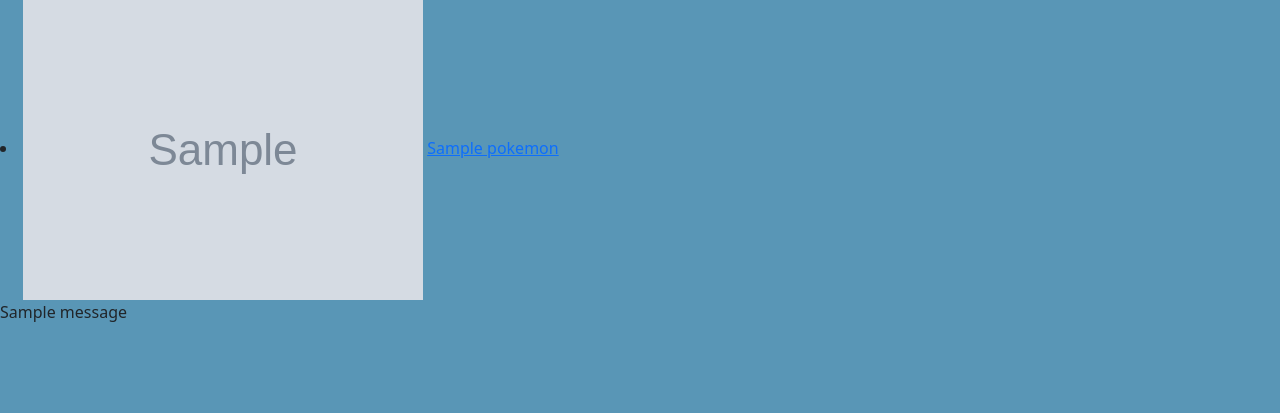
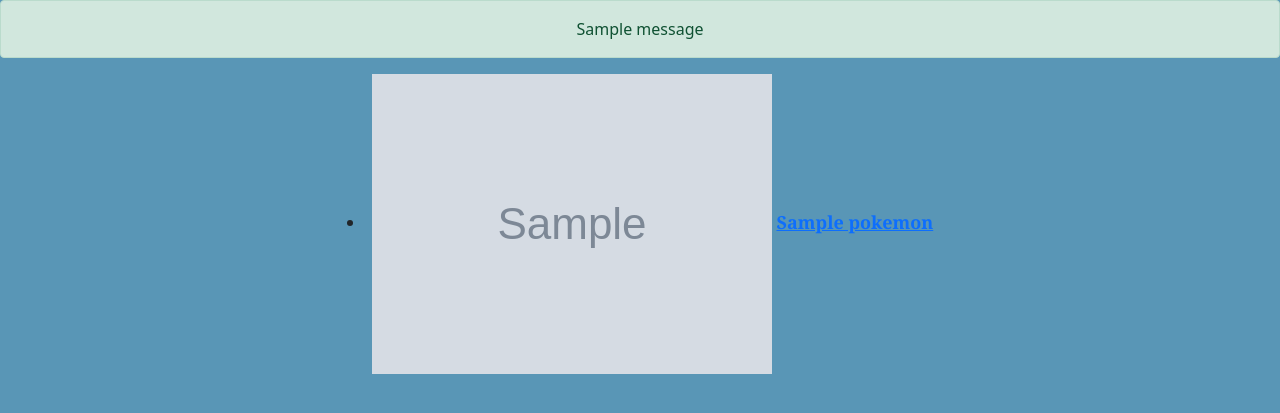
Before and after one commit to Redboiye/pokebug-django, a Django app: page /users/favorites/ in a window 1280 px wide. Shown: the part 61-474 px from the top of the page. Run offline with Django 5.2, Linux system fonts and the light colour scheme; a user stored in the database is signed in; tables that the repository leaves empty hold one stand-in row (values such as "Sample post"); grey boxes marked "Sample" are stand-in pictures; one stand-in notice (Sample message) is shown.

Commit message:
add favorite css styles

```diff
--- a/pokemon/static/css/styles.css
+++ b/pokemon/static/css/styles.css
@@ -173,3 +173,54 @@ ul {
 
 
 }
+
+/*.messages {
+    font-family: monospace;
+    background-color: #8c5afb;
+    color: white;
+    padding: 10px;
+    white-space: pre;
+    word-wrap: break-word;
+    text-align: center;
+
+}*/
+
+.favorites-name {
+    font-size: 18px;
+    font-family: 'georgia', serif;
+    font-weight: bold;
+    text-align: center;
+
+}
+
+.alert {
+    padding: 15px;
+    margin-bottom: 20px;
+    border: 1px solid transparent;
+    border-radius: 4px;
+    text-align: center
+}
+
+.alert-success {
+    color: #3c763d;
+    background-color: #dff0d8;
+    border-color: #d6e9c6;
+}
+
+.alert-error, .alert-danger {
+    color: #a94442;
+    background-color: #f2dede;
+    border-color: #ebccd1;
+}
+
+.alert-info {
+    color: #31708f;
+    background-color: #d9edf7;
+    border-color: #bce8f1;
+}
+
+.alert-warning {
+    color: #8a6d3b;
+    background-color: #fcf8e3;
+    border-color: #faebcc;
+}
--- a/pokemon/templates/users/favorites.html
+++ b/pokemon/templates/users/favorites.html
@@ -36,6 +36,17 @@
             </ul>
         </div>
     </nav>
+    {% if messages %}
+        <div class="messages">
+            {% for message in messages %}
+                <div class="alert {% if message.tags %}alert-{{ message.tags }}{% endif %}">
+                    {{ message }}
+                </div>
+            {% endfor %}
+
+        </div>
+
+    {% endif %}
     {% if favorites %}
         <!--tu nem key no favorite pokemons-->
         {% for pokemon in favorites %}
@@ -53,15 +64,6 @@
         {% endfor %}
     {% endif %}
 
-    {% if messages %}
-        <div class="messages">
-            {% for message in messages %}
-                {{ message }}
-            {% endfor %}
-
-        </div>
-
-    {% endif %}
 
 </body>
 </html>
--- a/users/views.py
+++ b/users/views.py
@@ -54,9 +54,9 @@ def add_favorite_pokemon(request, pokemon_name):
         user=user,
     )
     if created:
-        messages.success(request, f'{pokemon_name} Pokemon was added to your favorites.')
+        messages.success(request, f'{pokemon_name} Pokemon was added to your favorites')
     else:
-        messages.success(request,f' {pokemon_name} already exists.')
+        messages.warning(request,f' {pokemon_name} already exists')
 
 
     # taisnais direct pec informacijas aptrades pasviez uz vajadzigo lapu
```
